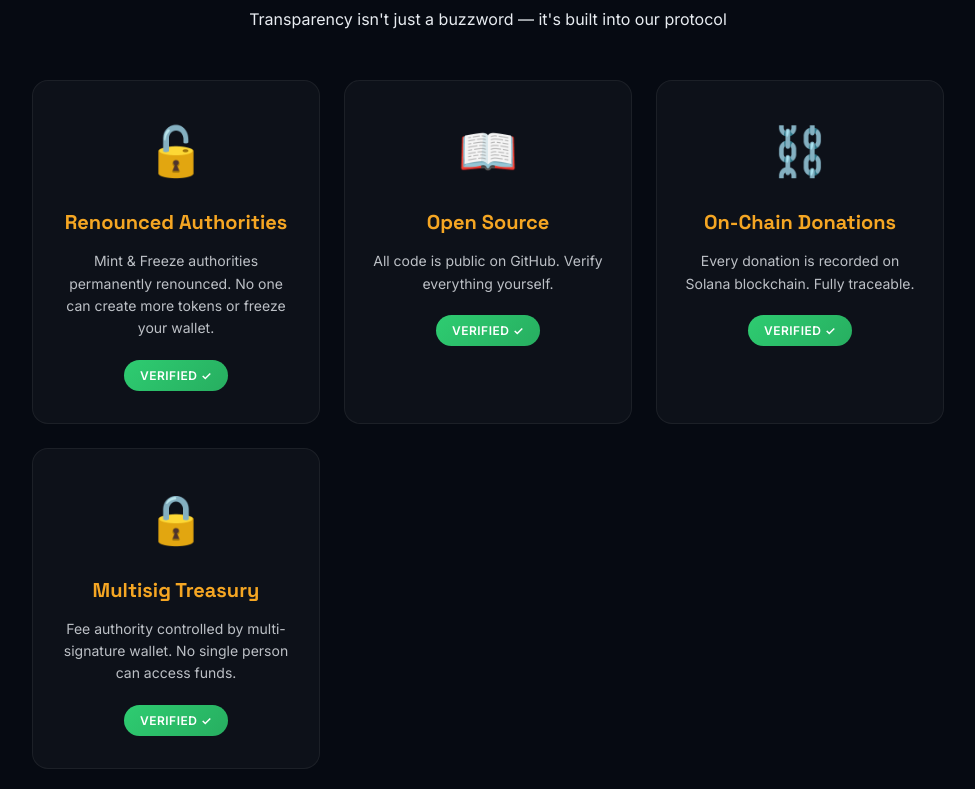
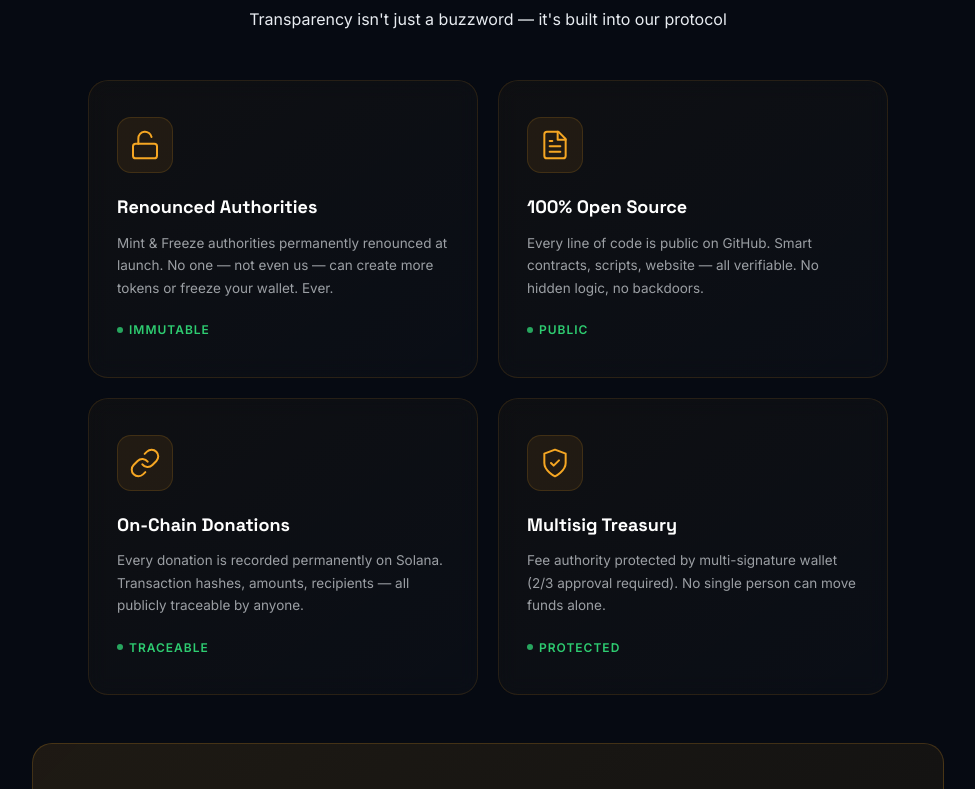
Before and after one commit to Protect-Official/protect-token, a plain HTML site: page index.html in a window 1280 px wide. Shown: the part 3787-4576 px from the top of the page, without its empty margins (152-1127 px from the left). Drawn offline with Linux system fonts and the light colour scheme; no server answers.

Commit message:
Redesign Trust section: SVG icons, 2x2 grid, glass morphism, gradient borders, pulse status dots

```diff
--- a/index.html
+++ b/index.html
@@ -310,37 +310,60 @@
 <!-- Trust & Transparency -->
 <section class="section section-dark" id="transparency">
     <div class="container">
-        <h2 class="reveal">Why You Can Trust $PROTECT</h2>
+        <h2 class="reveal">Why You Can Trust <span style="color:#F5A623">$PROTECT</span></h2>
         <p class="section-sub reveal">Transparency isn't just a buzzword — it's built into our protocol</p>
 
         <!-- Trust Cards -->
         <div class="trust-grid">
             <div class="trust-card reveal">
-                <div class="trust-icon">🔓</div>
+                <div class="trust-icon-wrap">
+                    <svg width="32" height="32" viewBox="0 0 24 24" fill="none" stroke="#F5A623" stroke-width="1.5" stroke-linecap="round" stroke-linejoin="round">
+                        <rect x="3" y="11" width="18" height="11" rx="2" ry="2"></rect>
+                        <path d="M7 11V7a5 5 0 0 1 9.9-1"></path>
+                    </svg>
+                </div>
                 <h3>Renounced Authorities</h3>
-                <p>Mint & Freeze authorities permanently renounced. No one can create more tokens or freeze your wallet.</p>
-                <div class="trust-badge">VERIFIED ✓</div>
+                <p>Mint & Freeze authorities permanently renounced at launch. No one — not even us — can create more tokens or freeze your wallet. Ever.</p>
+                <div class="trust-status"><span class="status-dot"></span>Immutable</div>
             </div>
 
             <div class="trust-card reveal reveal-d1">
-                <div class="trust-icon">📖</div>
-                <h3>Open Source</h3>
-                <p>All code is public on GitHub. Verify everything yourself.</p>
-                <div class="trust-badge">VERIFIED ✓</div>
+                <div class="trust-icon-wrap">
+                    <svg width="32" height="32" viewBox="0 0 24 24" fill="none" stroke="#F5A623" stroke-width="1.5" stroke-linecap="round" stroke-linejoin="round">
+                        <path d="M14.5 2H6a2 2 0 0 0-2 2v16a2 2 0 0 0 2 2h12a2 2 0 0 0 2-2V7.5L14.5 2z"></path>
+                        <polyline points="14 2 14 8 20 8"></polyline>
+                        <line x1="16" y1="13" x2="8" y2="13"></line>
+                        <line x1="16" y1="17" x2="8" y2="17"></line>
+                        <polyline points="10 9 9 9 8 9"></polyline>
+                    </svg>
+                </div>
+                <h3>100% Open Source</h3>
+                <p>Every line of code is public on GitHub. Smart contracts, scripts, website — all verifiable. No hidden logic, no backdoors.</p>
+                <div class="trust-status"><span class="status-dot"></span>Public</div>
             </div>
 
             <div class="trust-card reveal reveal-d2">
-                <div class="trust-icon">⛓️</div>
+                <div class="trust-icon-wrap">
+                    <svg width="32" height="32" viewBox="0 0 24 24" fill="none" stroke="#F5A623" stroke-width="1.5" stroke-linecap="round" stroke-linejoin="round">
+                        <path d="M10 13a5 5 0 0 0 7.54.54l3-3a5 5 0 0 0-7.07-7.07l-1.72 1.71"></path>
+                        <path d="M14 11a5 5 0 0 0-7.54-.54l-3 3a5 5 0 0 0 7.07 7.07l1.71-1.71"></path>
+                    </svg>
+                </div>
                 <h3>On-Chain Donations</h3>
-                <p>Every donation is recorded on Solana blockchain. Fully traceable.</p>
-                <div class="trust-badge">VERIFIED ✓</div>
+                <p>Every donation is recorded permanently on Solana. Transaction hashes, amounts, recipients — all publicly traceable by anyone.</p>
+                <div class="trust-status"><span class="status-dot"></span>Traceable</div>
             </div>
 
             <div class="trust-card reveal reveal-d3">
-                <div class="trust-icon">🔒</div>
+                <div class="trust-icon-wrap">
+                    <svg width="32" height="32" viewBox="0 0 24 24" fill="none" stroke="#F5A623" stroke-width="1.5" stroke-linecap="round" stroke-linejoin="round">
+                        <path d="M12 22s8-4 8-10V5l-8-3-8 3v7c0 6 8 10 8 10z"></path>
+                        <polyline points="9 12 11 14 15 10"></polyline>
+                    </svg>
+                </div>
                 <h3>Multisig Treasury</h3>
-                <p>Fee authority controlled by multi-signature wallet. No single person can access funds.</p>
-                <div class="trust-badge">VERIFIED ✓</div>
+                <p>Fee authority protected by multi-signature wallet (2/3 approval required). No single person can move funds alone.</p>
+                <div class="trust-status"><span class="status-dot"></span>Protected</div>
             </div>
         </div>
 
--- a/style.css
+++ b/style.css
@@ -607,50 +607,99 @@ a { color: inherit; text-decoration: none; }
 /* ===== TRUST & TRANSPARENCY SECTION ===== */
 .trust-grid {
     display: grid;
-    grid-template-columns: repeat(auto-fit, minmax(240px, 1fr));
-    gap: 24px;
+    grid-template-columns: repeat(2, 1fr);
+    gap: 20px;
     margin: 48px 0;
+    max-width: 800px;
+    margin-left: auto;
+    margin-right: auto;
 }
 
 .trust-card {
-    background: rgba(255,255,255,0.03);
-    border: 1px solid rgba(255,255,255,0.06);
-    border-radius: 16px;
-    padding: 32px 24px;
-    text-align: center;
-    transition: all 0.3s ease;
+    background: linear-gradient(145deg, rgba(245,166,35,0.04), rgba(255,255,255,0.02));
+    border: 1px solid rgba(245,166,35,0.12);
+    border-radius: 20px;
+    padding: 36px 28px;
+    text-align: left;
+    transition: all 0.4s cubic-bezier(0.4, 0, 0.2, 1);
     position: relative;
     overflow: hidden;
+    backdrop-filter: blur(10px);
+}
+.trust-card::before {
+    content: '';
+    position: absolute;
+    top: 0; left: 0; right: 0;
+    height: 2px;
+    background: linear-gradient(90deg, transparent, #F5A623, transparent);
+    opacity: 0;
+    transition: opacity 0.4s;
+}
+.trust-card:hover::before { opacity: 1; }
+
+.trust-card:hover {
+    transform: translateY(-6px);
+    border-color: rgba(245,166,35,0.3);
+    box-shadow: 0 16px 48px rgba(245,166,35,0.12), 0 0 0 1px rgba(245,166,35,0.1);
 }
 
-.trust-card:hover {
-    transform: translateY(-4px);
-    border-color: rgba(245,166,35,0.2);
-    box-shadow: 0 8px 32px rgba(245,166,35,0.1);
+.trust-icon-wrap {
+    width: 56px;
+    height: 56px;
+    background: rgba(245,166,35,0.08);
+    border: 1px solid rgba(245,166,35,0.15);
+    border-radius: 14px;
+    display: flex;
+    align-items: center;
+    justify-content: center;
+    margin-bottom: 20px;
+    transition: all 0.3s;
 }
-
-.trust-icon {
-    font-size: 48px;
-    margin-bottom: 16px;
-    display: block;
+.trust-card:hover .trust-icon-wrap {
+    background: rgba(245,166,35,0.14);
+    border-color: rgba(245,166,35,0.3);
+    transform: scale(1.05);
 }
 
 .trust-card h3 {
     font-family: 'Space Grotesk', sans-serif;
     font-weight: 700;
-    font-size: 20px;
-    color: #F5A623;
-    margin-bottom: 12px;
+    font-size: 18px;
+    color: #fff;
+    margin-bottom: 10px;
 }
 
 .trust-card p {
-    color: rgba(232,236,241,0.8);
-    line-height: 1.6;
-    margin-bottom: 20px;
-    font-size: 14px;
+    color: rgba(232,236,241,0.65);
+    line-height: 1.65;
+    margin-bottom: 16px;
+    font-size: 13.5px;
 }
 
-.trust-badge {
+.trust-status {
+    display: inline-flex;
+    align-items: center;
+    gap: 6px;
+    font-size: 12px;
+    font-weight: 600;
+    color: #2ECC71;
+    text-transform: uppercase;
+    letter-spacing: 1px;
+}
+.status-dot {
+    width: 6px;
+    height: 6px;
+    background: #2ECC71;
+    border-radius: 50%;
+    display: inline-block;
+    animation: pulse-dot 2s infinite;
+}
+@keyframes pulse-dot {
+    0%, 100% { opacity: 1; box-shadow: 0 0 0 0 rgba(46,204,113,0.4); }
+    50% { opacity: 0.8; box-shadow: 0 0 0 6px rgba(46,204,113,0); }
+}
+
+.trust-badge-old {
     background: linear-gradient(135deg, #2ECC71, #27AE60);
     color: white;
     padding: 6px 16px;
@@ -716,9 +765,10 @@ a { color: inherit; text-decoration: none; }
         padding: 24px 20px;
     }
 
-    .trust-icon {
-        font-size: 40px;
-        margin-bottom: 12px;
+    .trust-icon-wrap {
+        width: 48px;
+        height: 48px;
+        margin-bottom: 14px;
     }
 
     .trust-card h3 {
```
